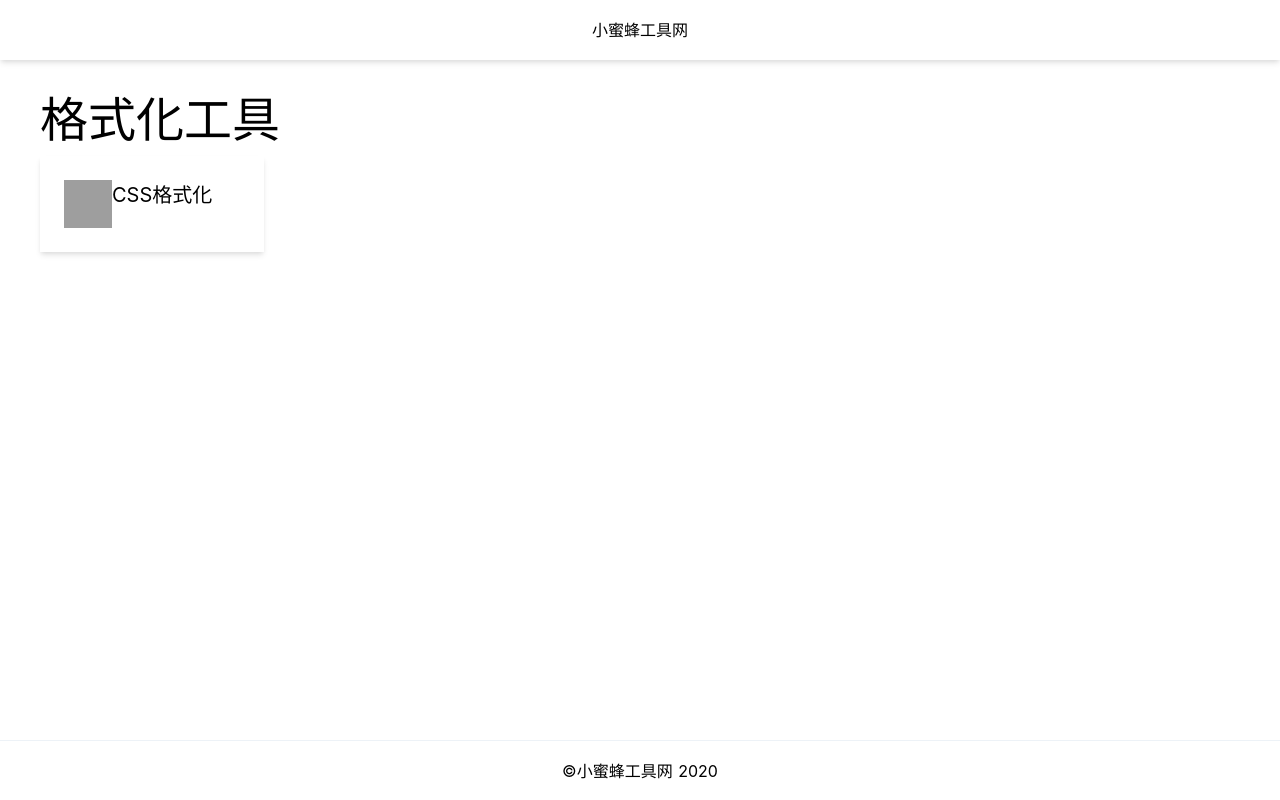
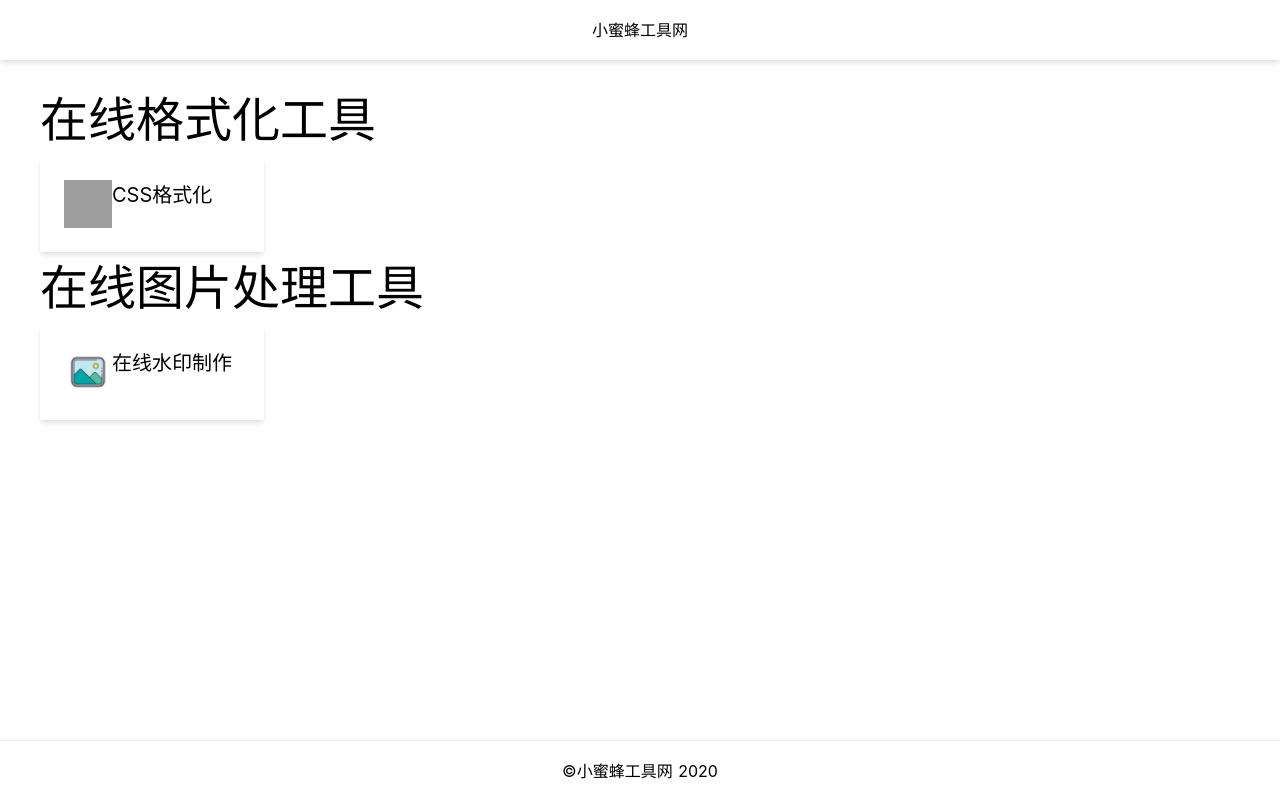
Before and after one commit to sky-builder/online-tools, a Nuxt app: page / in a window 1280 px wide. Built offline with nearby package versions, Linux system fonts and the light colour scheme; grey boxes are pictures that could not be loaded.

Commit message:
feat: watermark tool

```diff
--- a/pages/index.vue
+++ b/pages/index.vue
@@ -2,7 +2,7 @@
   <div class="home">
     <div class="home__search"></div>
     <section>
-      <h1 class="text-5xl">格式化工具</h1>
+      <h1 class="text-5xl">在线格式化工具</h1>
       <div class="grid grid-cols-5 gap-5">
         <nuxt-link
           class="flex p-6 bg-white shadow-md hover:shadow-lg"
@@ -11,8 +11,23 @@
           :to="item.href"
         >
           <img class="w-12 h-12 flex-none" src="~/assets/icons/css.svg" alt />
-          <h4 class="text-xl truncate" >{{ item.name }}</h4>
+          <h4 class="text-xl truncate">{{ item.name }}</h4>
         </nuxt-link>
+      </div>
+    </section>
+    <section>
+      <h1 class="text-5xl">在线图片处理工具</h1>
+      <div class="grid grid-cols-5 gap-5">
+        <a
+          class="flex p-6 bg-white shadow-md hover:shadow-lg"
+          v-for="item in imageToolList"
+          :key="item.name"
+          :href="item.href"
+          target="_blank"
+        >
+          <img class="w-12 h-12 flex-none" src="~/assets/icons/image.png" alt />
+          <h4 class="text-xl truncate">{{ item.name }}</h4>
+        </a>
       </div>
     </section>
   </div>
@@ -27,6 +42,12 @@ export default {
           name: "CSS格式化",
           href: "/formatter/css"
         }
+      ],
+      imageToolList: [
+        {
+          name: "在线水印制作",
+          href: "https:/www.ishuiyin.net"
+        }
       ]
     };
   }
@@ -39,5 +60,4 @@ export default {
   @apply min-h-screen flex justify-center items-center text-center mx-auto;
 }
 */
-
 </style>
```
Also changed, not shown: assets/icons/image.png (added).
